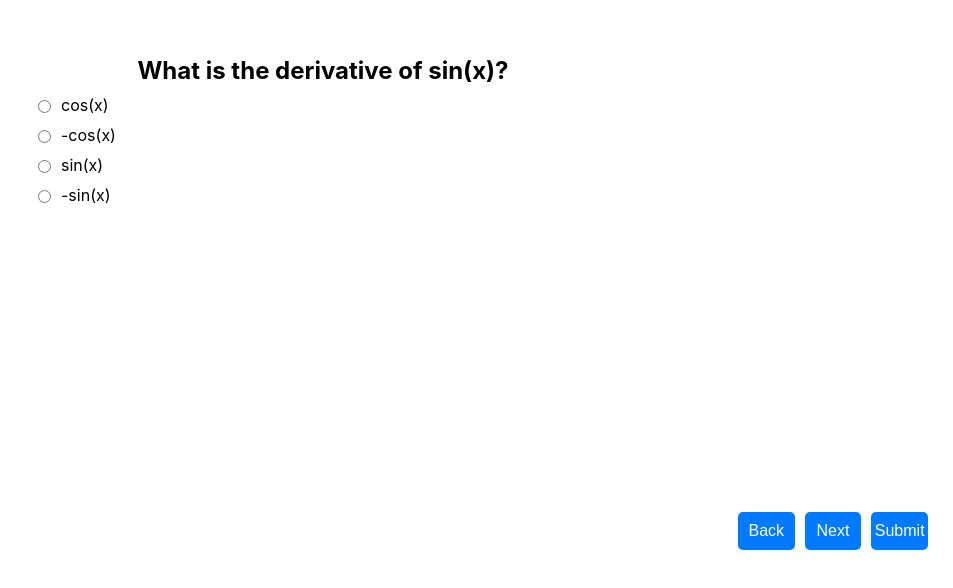
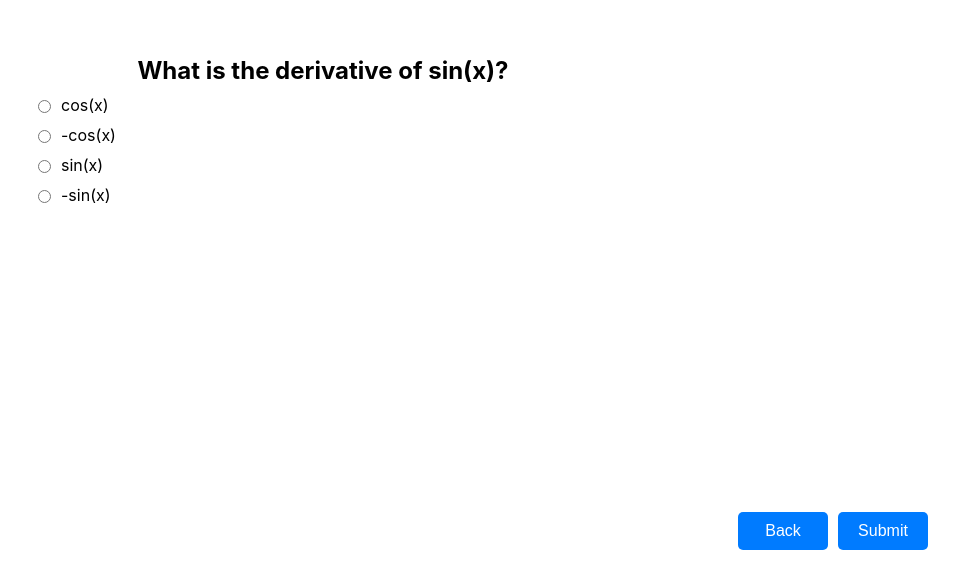
Before and after one commit to PathanAhmad/quizapp, a React (Create React App) app: page / in a window 1280 px wide. Shown: the part 230-818 px from the top of the page, without its empty margins (327-1280 px from the left). Built offline with nearby package versions, Linux system fonts and the light colour scheme.

Commit message:
Updated react app

```diff
--- a/src/components/Quiz.js
+++ b/src/components/Quiz.js
@@ -61,13 +61,16 @@ const Quiz = () => {
               totalQuestions={questions.length}
             />
           </div>
+
+
+
           <div style={styles.buttonContainer}>
             <button style={styles.button} onClick={handleBack} disabled={currentQuestion === 0}>
               Back
             </button>
-            <button style={styles.button} onClick={handleNext}>
+            {/* <button style={styles.button} onClick={handleNext}>
               Next
-            </button>
+            </button> */}
             <button style={styles.button} onClick={handleQuizCompletion}>
               Submit
             </button>
```
